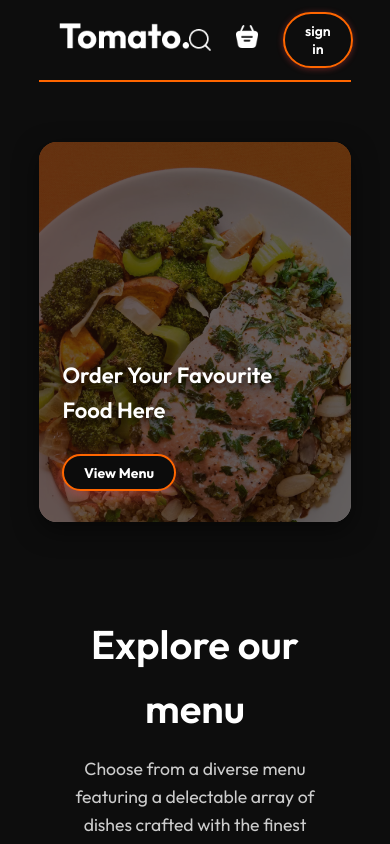
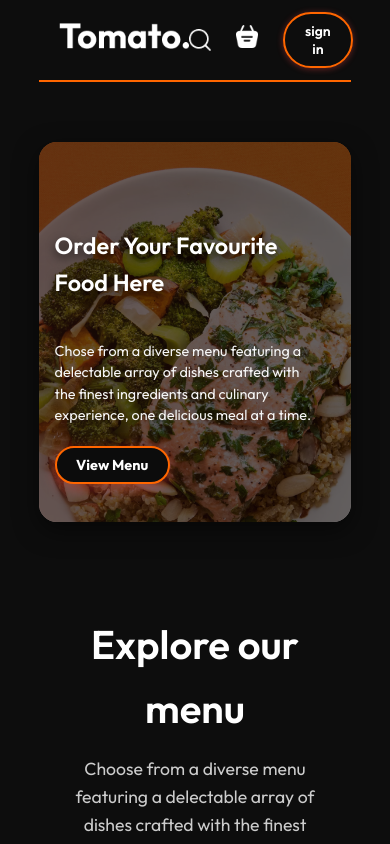
Before and after one commit to ghamzakhan20-coder/Tomato, a React (Vite) app in the folder frontend/: page / in a window 390 px wide. Shown: the top 844 px of the page. Built offline with nearby package versions, Linux system fonts and the light colour scheme.

Commit message:
UI fixes for add button and counter

```diff
--- a/frontend/src/components/Header/Header.css
+++ b/frontend/src/components/Header/Header.css
@@ -1,16 +1,15 @@
 .header {
-  height: 60vh; /* responsive height */
+  height: 60vh;
   margin: 30px auto;
   background: url('/header_img.png') no-repeat center;
-  background-size: cover; /* image fill kare */
+  background-size: cover;
   position: relative;
   border-radius: 18px;
   overflow: hidden;
   box-shadow: 0 8px 25px rgba(0,0,0,0.5);
-  margin-top: 60px; /* navbar ke neeche */
+  margin-top: 60px;
 }
 
-/* Overlay for dark effect */
 .header::before {
   content: "";
   position: absolute;
@@ -18,16 +17,15 @@
   background: rgba(0,0,0,0.55);
 }
 
-/* Text + button container */
 .header-contents {
   position: absolute;
   display: flex;
   flex-direction: column;
   align-items: flex-start;
-  gap: 1.5vw;
+  gap: 1.2rem;
   max-width: 50%;
-  bottom: 12%;
-  left: 6vw;
+  bottom: 15%;
+  left: 8%;
   animation: fadeIn 2.2s ease;
   z-index: 2;
 }
@@ -35,13 +33,13 @@
 .header-contents h2 {
   font-weight: 600;
   color: #ffffff;
-  font-size: max(3.8vw, 22px);
+  font-size: max(3.5vw, 22px);
   text-shadow: 0px 4px 10px rgba(0,0,0,0.7);
 }
 
 .header-contents p {
-  color: #eee;
-  font-size: 1.05vw;
+  color: #f5f5f5;
+  font-size: 1rem;
   line-height: 1.5;
 }
 
@@ -64,28 +62,36 @@
   transform: translateY(-3px);
 }
 
-/* Responsive */
+/* Tablet */
 @media (max-width: 1024px) {
   .header {
     height: 50vh;
   }
   .header-contents {
-    max-width: 60%;
+    max-width: 65%;
+    bottom: 12%;
+    left: 6%;
   }
 }
 
+/* Mobile */
 @media (max-width: 750px) {
   .header {
     height: 45vh;
   }
   .header-contents {
-    max-width: 75%;
-    bottom: 8%;
+    max-width: 85%;
+    bottom: 10%;
+    left: 5%;
+  }
+  .header-contents h2 {
+    font-size: 6vw;
   }
   .header-contents p {
-    display: none; /* mobile pe paragraph hide */
+    font-size: 0.9rem;
   }
   .header-contents button {
     padding: 2vw 5vw;
+    font-size: 0.9rem;
   }
 }
```
